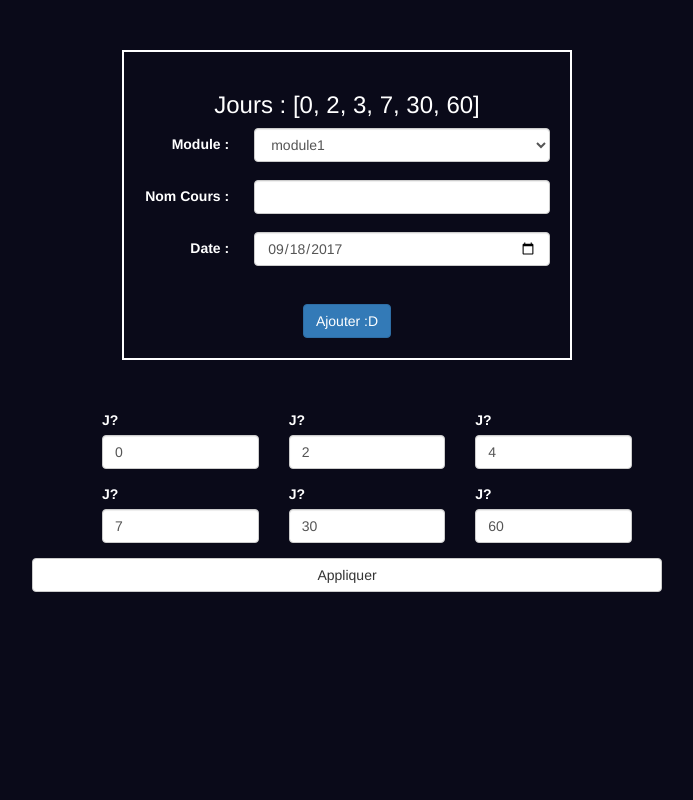
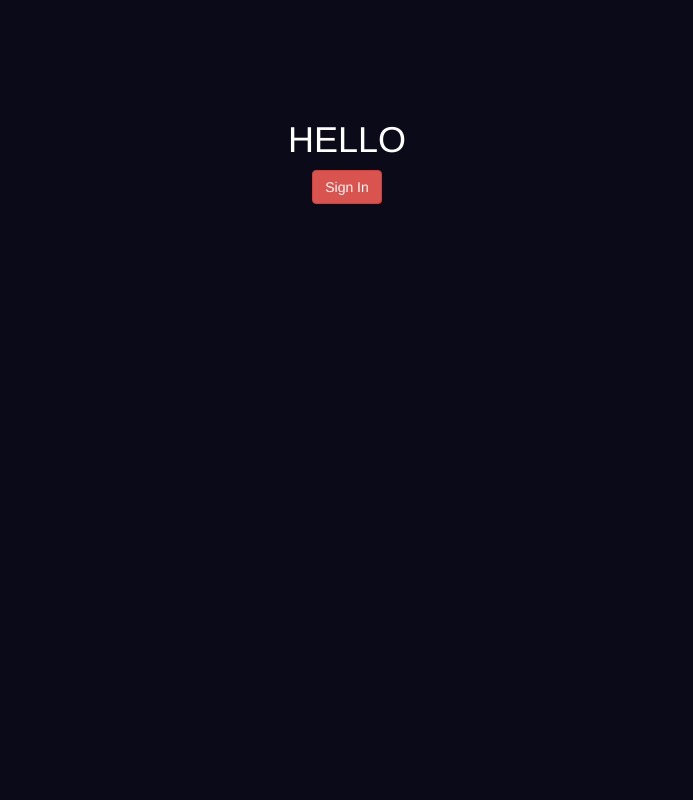
Before and after one commit to Oussama-Abderrahim/JMethod-Planner, a PHP site: page /index.html in a window 1280 px wide. Shown: the whole page, without its empty margins (293-986 px from the left). Run offline with PHP 8.4, Linux system fonts and the light colour scheme; some libraries are stand-ins or nearby versions.

Commit message:
Added signin screen

```diff
--- a/css/app.css
+++ b/css/app.css
@@ -6,6 +6,19 @@ body {
 }
 
 /* line 14, app.scss */
+.signin-splash {
+  z-index: 9999;
+  position: absolute;
+  top: 0;
+  bottom: 0;
+  left: 0;
+  right: 0;
+  text-align: center;
+  padding-top: 100px;
+  background-color: #0a0a19;
+}
+
+/* line 27, app.scss */
 .agenda-form {
   width: 450px;
   margin: auto;
@@ -14,12 +27,12 @@ body {
   text-align: center;
   border: 2px white solid;
 }
-/* line 22, app.scss */
+/* line 35, app.scss */
 .agenda-form .form-group {
   display: flex;
   justify-content: space-between;
 }
-/* line 25, app.scss */
+/* line 38, app.scss */
 .agenda-form .form-group label {
   display: block;
   width: 120px;
@@ -27,18 +40,18 @@ body {
   margin-right: 25px;
   text-align: right;
 }
-/* line 36, app.scss */
+/* line 49, app.scss */
 .agenda-form .btn {
   margin-top: 20px;
 }
 
-/* line 41, app.scss */
+/* line 54, app.scss */
 .days-form {
   width: 600px;
   margin: auto;
   margin-top: 50px;
 }
-/* line 46, app.scss */
+/* line 59, app.scss */
 .days-form ul {
   list-style: none;
 }
--- a/css/app.scss
+++ b/css/app.scss
@@ -9,6 +9,19 @@ $background-color : rgba(10,10,25, 1);
 body {
   background-color: $background-color;
   color : white;
+}
+
+.signin-splash {
+  z-index: 9999;
+  position: absolute;
+  top: 0;
+  bottom: 0;
+  left: 0;
+  right: 0;
+  text-align: center;
+  padding-top: 100px;
+
+  background-color: $background-color;
 }
 
 .agenda-form {
--- a/index.html
+++ b/index.html
@@ -12,8 +12,13 @@
 		<link rel="stylesheet" href="css/app.css">
 	</head>
 	<body>
+		<div class="signin-splash" id="signin-splash">
+			<h1>HELLO</h1>
+			<div class="g-signin2" data-onsuccess="onSignIn"></div>
+
+			<button class="btn btn-danger" onclick="signIn();">Sign In</button>
+		</div>
 		<div class="main-wrapper">
-
 			<form class="agenda-form" id="add-form">
 				<h3 id="jours">Jours : [0, 2, 3, 7, 30, 60]</h3>
 				<div class="form-group">
--- a/js/google_auth.js
+++ b/js/google_auth.js
@@ -9,12 +9,10 @@ var SCOPES = 'https://www.googleapis.com/auth/calendar https://www.google.com/ca
 
 
 function googleSignIn(cb) {
-	handleClientLoad(function(){
-		initClient(function(){
-			signIn(function(){
-				signIn(function(){
-					cb();
-				})
+	googleHandleClientLoad(function(){
+		googleInitClient(function(){
+			googleSignIn(function(){
+				cb();
 			})
 		})
 	})
@@ -23,7 +21,7 @@ function googleSignIn(cb) {
 /**
 *  On load, called to load the auth2 library and API client library.
 */
-function handleClientLoad(cb) {
+function googleHandleClientLoad(cb) {
     gapi.load('client:auth2', cb);
 }
 
@@ -31,7 +29,7 @@ function handleClientLoad(cb) {
 *  Initializes the API client library and sets up sign-in state
 *  listeners.
 */
-function initClient(cb) {
+function googleInitClient(cb) {
     gapi.client.init({
       discoveryDocs: DISCOVERY_DOCS,
       clientId: CLIENT_ID,
@@ -40,6 +38,6 @@ function initClient(cb) {
 }
 
 
-function signIn(cb) {
+function googleSignIn(cb) {
     gapi.auth2.getAuthInstance().signIn().then(cb);
 }
```
Also changed, not shown: js/index.js (+19 -11 lines).
